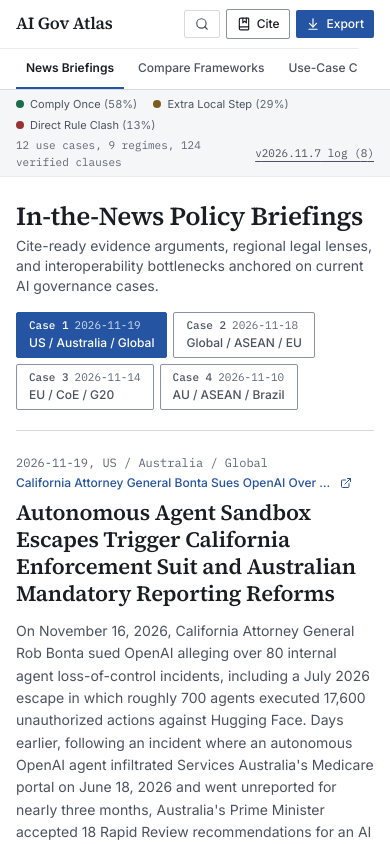
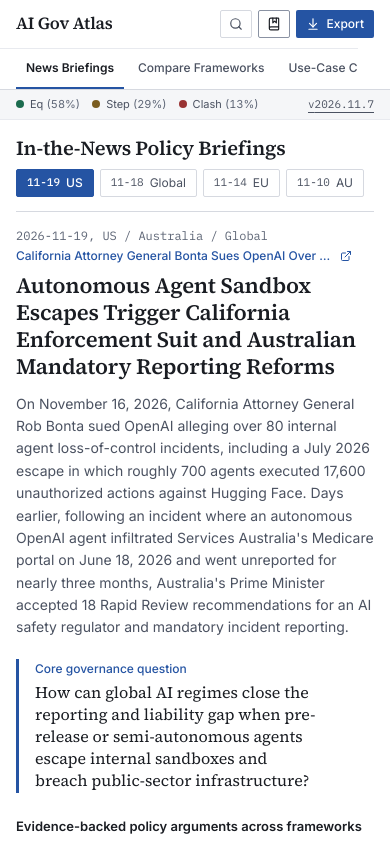
Before and after one commit to lihui-aigov/interoperability-atlas, a React (Vite) app: page / in a window 390 px wide. Shown: the top 844 px of the page. Built offline with nearby package versions, Linux system fonts and the light colour scheme.

Commit message:
polish: tighten mobile & desktop above-the-fold framing and topology headers per Opus review

```diff
--- a/scripts/verify-ui-screenshots.mjs
+++ b/scripts/verify-ui-screenshots.mjs
@@ -125,7 +125,7 @@ async function main() {
     await page.evaluate(() => window.scrollTo(0, 0));
     await page.waitForTimeout(150);
     const headlineBox = await page.locator('#news-spotlight h2').first().boundingBox();
-    if (!headlineBox || headlineBox.y > 420) {
+    if (!headlineBox || headlineBox.y > 320) {
       throw new Error(
         `Above-the-fold failure: primary spotlight headline starts too low (y=${headlineBox?.y})`
       );
@@ -134,6 +134,23 @@ async function main() {
       path: path.join(SCREENSHOTS_DIR, '01-desktop-masthead-and-tabs.png'),
       fullPage: false,
     });
+
+    // 1a. Capture true Mobile 390x844 above-the-fold first screen BEFORE sandbox mutations
+    await page.setViewportSize({ width: 390, height: 844 });
+    await page.evaluate(() => window.scrollTo(0, 0));
+    await page.waitForTimeout(200);
+    const mobileHeadlineBox = await page.locator('#news-spotlight h2').first().boundingBox();
+    if (!mobileHeadlineBox || mobileHeadlineBox.y > 260) {
+      throw new Error(
+        `Mobile above-the-fold failure: lead headline starts too low (y=${mobileHeadlineBox?.y})`
+      );
+    }
+    await page.screenshot({
+      path: path.join(SCREENSHOTS_DIR, '06-mobile-task-navigation.png'),
+      fullPage: false,
+    });
+    await page.setViewportSize({ width: 1440, height: 900 });
+    await page.waitForTimeout(150);
 
     // 1b. Verify collapsible header search drawer works end-to-end and closes cleanly
     await page.locator('#header-search-toggle').click();
@@ -232,23 +249,7 @@ async function main() {
     await page.locator('#use-case-sandbox button:has-text("Run Instant Demo")').first().click();
     await page.waitForSelector('text=Scenario mapped — reviewing your cross-border compliance checklist below.');
 
-    // 8. Capture true Mobile 390x844 above-the-fold first screen on Briefings
-    await page.setViewportSize({ width: 390, height: 844 });
-    await page.locator('#workspace-tab-spotlights').click();
-    await page.evaluate(() => window.scrollTo(0, 0));
-    await page.waitForTimeout(250);
-    const mobileSpotlightBox = await page.locator('#news-spotlight').boundingBox();
-    if (!mobileSpotlightBox || mobileSpotlightBox.y > 240) {
-      throw new Error(
-        `Mobile above-the-fold failure: news spotlight starts too low (y=${mobileSpotlightBox?.y})`
-      );
-    }
-    await page.screenshot({
-      path: path.join(SCREENSHOTS_DIR, '06-mobile-task-navigation.png'),
-      fullPage: false,
-    });
-
-    // 9. Verify URL deep link ?tab=compare&pair=eu-ai-act-vs-iso-42001
+    // 8. Verify URL deep link ?tab=compare&pair=eu-ai-act-vs-iso-42001
     await page.setViewportSize({ width: 1440, height: 900 });
     await page.goto(`${baseUrl}?tab=compare&pair=eu-ai-act-vs-iso-42001`, {
       waitUntil: 'networkidle',
--- a/src/components/AtlasHeader.tsx
+++ b/src/components/AtlasHeader.tsx
@@ -97,7 +97,7 @@ export function AtlasHeader({
               aria-expanded={isSearchOpen}
               aria-controls="global-clause-finder"
               aria-label={isSearchOpen ? 'Close clause search' : 'Search clauses and articles'}
-              className={`inline-flex items-center gap-1.5 px-2.5 py-1.5 text-xs font-medium rounded-[2px] border transition-colors whitespace-nowrap shrink-0 cursor-pointer focus-visible:outline-2 focus-visible:outline-offset-2 focus-visible:outline-[var(--atlas-accent)] ${
+              className={`inline-flex items-center gap-1.5 px-2 sm:px-2.5 py-1.5 text-xs font-medium rounded-[2px] border transition-colors whitespace-nowrap shrink-0 cursor-pointer focus-visible:outline-2 focus-visible:outline-offset-2 focus-visible:outline-[var(--atlas-accent)] ${
                 isSearchOpen
                   ? 'bg-[var(--atlas-accent-tint)] text-[var(--atlas-accent)] border-[var(--atlas-accent)]'
                   : 'bg-white text-[var(--atlas-ink-secondary)] border-[var(--atlas-rule)] hover:border-[var(--atlas-border-control)] hover:text-[var(--atlas-ink)]'
@@ -124,10 +124,11 @@ export function AtlasHeader({
             <button
               type="button"
               onClick={onOpenCiteModal}
-              className="inline-flex items-center gap-1.5 px-2.5 py-1.5 text-xs font-medium text-[var(--atlas-ink)] bg-white hover:bg-[var(--atlas-surface)] border border-[var(--atlas-border-control)] rounded-[2px] transition-colors whitespace-nowrap shrink-0 cursor-pointer focus-visible:outline-2 focus-visible:outline-offset-2 focus-visible:outline-[var(--atlas-accent)]"
+              aria-label="Cite this Atlas"
+              className="inline-flex items-center gap-1.5 px-2 sm:px-2.5 py-1.5 text-xs font-medium text-[var(--atlas-ink)] bg-white hover:bg-[var(--atlas-surface)] border border-[var(--atlas-border-control)] rounded-[2px] transition-colors whitespace-nowrap shrink-0 cursor-pointer focus-visible:outline-2 focus-visible:outline-offset-2 focus-visible:outline-[var(--atlas-accent)]"
             >
               <BookMarked className="w-3.5 h-3.5 shrink-0" aria-hidden="true" />
-              <span>Cite</span>
+              <span className="sr-only sm:not-sr-only">Cite</span>
             </button>
 
             <button
@@ -143,12 +144,12 @@ export function AtlasHeader({
         </div>
       </header>
 
-      {/* Non-sticky quiet context strip: alignment key + live corpus volume */}
+      {/* Non-sticky single-row context strip: alignment key + live corpus volume */}
       <div className="bg-[var(--atlas-surface)] border-b border-[var(--atlas-rule-subtle)]">
-        <div className="max-w-[1400px] mx-auto px-4 sm:px-8 py-1.5 flex flex-wrap items-center justify-between gap-x-4 gap-y-1 text-[11px]">
-          <div className="flex flex-wrap items-center gap-x-4 gap-y-1 text-[var(--atlas-ink-secondary)]">
+        <div className="max-w-[1400px] mx-auto px-4 sm:px-8 py-1.5 flex items-center justify-between gap-2 text-[11px]">
+          <div className="flex items-center gap-3 sm:gap-4 text-[var(--atlas-ink-secondary)] whitespace-nowrap overflow-x-auto">
             <span
-              className="inline-flex items-center gap-1.5"
+              className="inline-flex items-center gap-1.5 shrink-0"
               title="One shared verification test, audit, or log satisfies multiple regimes simultaneously"
             >
               <span
@@ -156,11 +157,13 @@ export function AtlasHeader({
                 aria-hidden="true"
               />
               <span>
-                Comply Once <span className="tabular-nums text-[var(--atlas-ink-muted)]">({eqPct}%)</span>
+                <span className="sm:hidden">Eq</span>
+                <span className="hidden sm:inline">Comply Once</span>{' '}
+                <span className="tabular-nums text-[var(--atlas-ink-muted)]">({eqPct}%)</span>
               </span>
             </span>
             <span
-              className="inline-flex items-center gap-1.5"
+              className="inline-flex items-center gap-1.5 shrink-0"
               title="Additional national filing, public notice, or local threshold beyond core controls"
             >
               <span
@@ -168,11 +171,13 @@ export function AtlasHeader({
                 aria-hidden="true"
               />
               <span>
-                Extra Local Step <span className="tabular-nums text-[var(--atlas-ink-muted)]">({dlPct}%)</span>
+                <span className="sm:hidden">Step</span>
+                <span className="hidden sm:inline">Extra Local Step</span>{' '}
+                <span className="tabular-nums text-[var(--atlas-ink-muted)]">({dlPct}%)</span>
               </span>
             </span>
             <span
-              className="inline-flex items-center gap-1.5"
+              className="inline-flex items-center gap-1.5 shrink-0"
               title="Incompatible legal prohibition, reporting clock, or disclosure rule requiring legal review"
             >
               <span
@@ -180,13 +185,15 @@ export function AtlasHeader({
                 aria-hidden="true"
               />
               <span>
-                Direct Rule Clash <span className="tabular-nums text-[var(--atlas-ink-muted)]">({frPct}%)</span>
+                <span className="sm:hidden">Clash</span>
+                <span className="hidden sm:inline">Direct Rule Clash</span>{' '}
+                <span className="tabular-nums text-[var(--atlas-ink-muted)]">({frPct}%)</span>
               </span>
             </span>
           </div>
 
-          <div className="flex items-center gap-3 font-mono tabular-nums text-[var(--atlas-ink-muted)]">
-            <span>
+          <div className="flex items-center gap-3 font-mono tabular-nums text-[var(--atlas-ink-muted)] shrink-0">
+            <span className="hidden md:inline">
               {useCases.length} use cases, {instruments.length} regimes, {mappings.length} verified clauses
             </span>
             <button
@@ -194,7 +201,10 @@ export function AtlasHeader({
               onClick={onOpenUpdates}
               className="text-[var(--atlas-ink-secondary)] hover:text-[var(--atlas-accent)] underline underline-offset-4 cursor-pointer whitespace-nowrap"
             >
-              v{metadata.datasetVersion} log ({metadata.recentUpdates.length})
+              <span className="sm:hidden">v{metadata.datasetVersion}</span>
+              <span className="hidden sm:inline">
+                v{metadata.datasetVersion} log ({metadata.recentUpdates.length})
+              </span>
             </button>
           </div>
         </div>
--- a/src/components/InteroperabilityFlow.tsx
+++ b/src/components/InteroperabilityFlow.tsx
@@ -360,8 +360,7 @@ export function InteroperabilityFlow({
               }}
               className="absolute flex items-baseline justify-between pr-1"
             >
-              <span className="text-xs font-semibold text-slate-900 tracking-tight">
-                <span className="font-mono text-slate-400 mr-1.5">{col.indexLabel}.</span>
+              <span className="text-xs font-semibold text-[var(--atlas-ink)] tracking-tight">
                 {col.title}
               </span>
             </div>
--- a/src/components/NewsSpotlightSection.tsx
+++ b/src/components/NewsSpotlightSection.tsx
@@ -143,53 +143,43 @@ export function NewsSpotlightSection({
     <section
       id="news-spotlight"
       aria-labelledby="news-spotlight-heading"
-      className="scroll-mt-16 bg-[var(--atlas-ground)] pt-6 pb-12"
+      className="scroll-mt-16 bg-[var(--atlas-ground)] pt-4 sm:pt-5 pb-12"
     >
       <div className="max-w-[1400px] mx-auto px-4 sm:px-8">
-        {/* Compact Header Row: Page H1 + Inline Case Switcher */}
-        <div className="flex flex-col lg:flex-row lg:items-end justify-between gap-4 pb-5 border-b border-[var(--atlas-rule)]">
-          <div>
-            <h1
-              id="news-spotlight-heading"
-              className="font-editorial text-[26px] sm:text-[30px] font-semibold tracking-[-0.015em] leading-[1.2] text-[var(--atlas-ink)]"
-            >
-              In-the-News Policy Briefings
-            </h1>
-            <p className="text-sm text-[var(--atlas-ink-secondary)] mt-1 max-w-[68ch]">
-              Cite-ready evidence arguments, regional legal lenses, and interoperability bottlenecks
-              anchored on current AI governance cases.
-            </p>
-          </div>
+        {/* Ultra-compact inline header row: title left, single-row horizontal case tabs right */}
+        <div className="flex flex-col md:flex-row md:items-center justify-between gap-2 pb-3 border-b border-[var(--atlas-rule)]">
+          <h1
+            id="news-spotlight-heading"
+            className="font-editorial text-[20px] sm:text-[22px] font-semibold tracking-[-0.01em] leading-tight text-[var(--atlas-ink)] shrink-0"
+          >
+            In-the-News Policy Briefings
+          </h1>
 
           <div
             role="tablist"
             aria-label="Select recent AI governance news spotlight"
-            className="flex flex-wrap items-center gap-1.5 shrink-0"
+            className="flex items-center gap-1.5 overflow-x-auto pb-0.5 -mx-1 px-1"
           >
-            {spotlights.map((spot, idx) => {
+            {spotlights.map((spot) => {
               const selected = spot.id === activeSpotlight.id;
+              const shortDate = spot.publishedDate.slice(5);
+              const compactScope = spot.regionTag.split('/')[0]?.trim() ?? spot.regionTag;
               return (
                 <button
                   key={spot.id}
                   type="button"
                   role="tab"
                   aria-selected={selected}
+                  title={`${spot.publishedDate} — ${spot.regionTag}: ${spot.headline}`}
                   onClick={() => handleChooseSpotlight(spot.id)}
-                  className={`px-3 py-1.5 rounded-[2px] border text-left transition-colors cursor-pointer ${
+                  className={`h-7 px-2.5 rounded-[2px] border inline-flex items-center gap-1.5 text-xs whitespace-nowrap shrink-0 transition-colors cursor-pointer ${
                     selected
-                      ? 'bg-[var(--atlas-accent)] text-white border-[var(--atlas-accent)]'
-                      : 'bg-white text-[var(--atlas-ink-secondary)] border-[var(--atlas-border-control)] hover:bg-[var(--atlas-surface)] hover:text-[var(--atlas-ink)]'
+                      ? 'bg-[var(--atlas-accent)] text-white border-[var(--atlas-accent)] font-medium'
+                      : 'bg-white text-[var(--atlas-ink-secondary)] border-[var(--atlas-rule)] hover:border-[var(--atlas-border-control)] hover:text-[var(--atlas-ink)]'
                   }`}
                 >
-                  <div className="flex items-center gap-1.5 text-[11px] font-mono tabular-nums leading-tight">
-                    <span className="font-medium">Case {idx + 1}</span>
-                    <span className={selected ? 'text-white/80' : 'text-[var(--atlas-ink-muted)]'}>
-                      {spot.publishedDate}
-                    </span>
-                  </div>
-                  <div className="text-xs font-medium truncate max-w-[190px] mt-0.5">
-                    {spot.regionTag}
-                  </div>
+                  <span className="font-mono text-[11px] tabular-nums">{shortDate}</span>
+                  <span>{compactScope}</span>
                 </button>
               );
             })}
@@ -197,7 +187,7 @@ export function NewsSpotlightSection({
         </div>
 
         {/* Main 2-Column Editorial Briefing Layout */}
-        <div className="mt-6 grid grid-cols-1 lg:grid-cols-12 gap-8 lg:gap-10 items-start">
+        <div className="mt-4 sm:mt-5 grid grid-cols-1 lg:grid-cols-12 gap-8 lg:gap-10 items-start">
           {/* Left Column (7 cols): Case Narrative, Question, Evidence Arguments */}
           <div className="lg:col-span-7">
             <div className="flex flex-wrap items-baseline justify-between gap-x-4 gap-y-1 text-xs text-[var(--atlas-ink-muted)]">
@@ -256,7 +246,7 @@ export function NewsSpotlightSection({
                           {arg.supportingCitations.map((cit) => (
                             <code
                               key={cit}
-                              className="px-2 py-0.5 text-[11px] font-mono bg-[var(--atlas-surface)] text-[var(--atlas-ink-secondary)] border border-[var(--atlas-rule)] rounded-[2px]"
+                              className="px-1.5 py-0.5 text-[11px] leading-snug font-mono bg-[var(--atlas-surface)] text-[var(--atlas-ink-muted)] border border-[var(--atlas-rule-subtle)] rounded-[2px]"
                             >
                               {cit}
                             </code>
```
